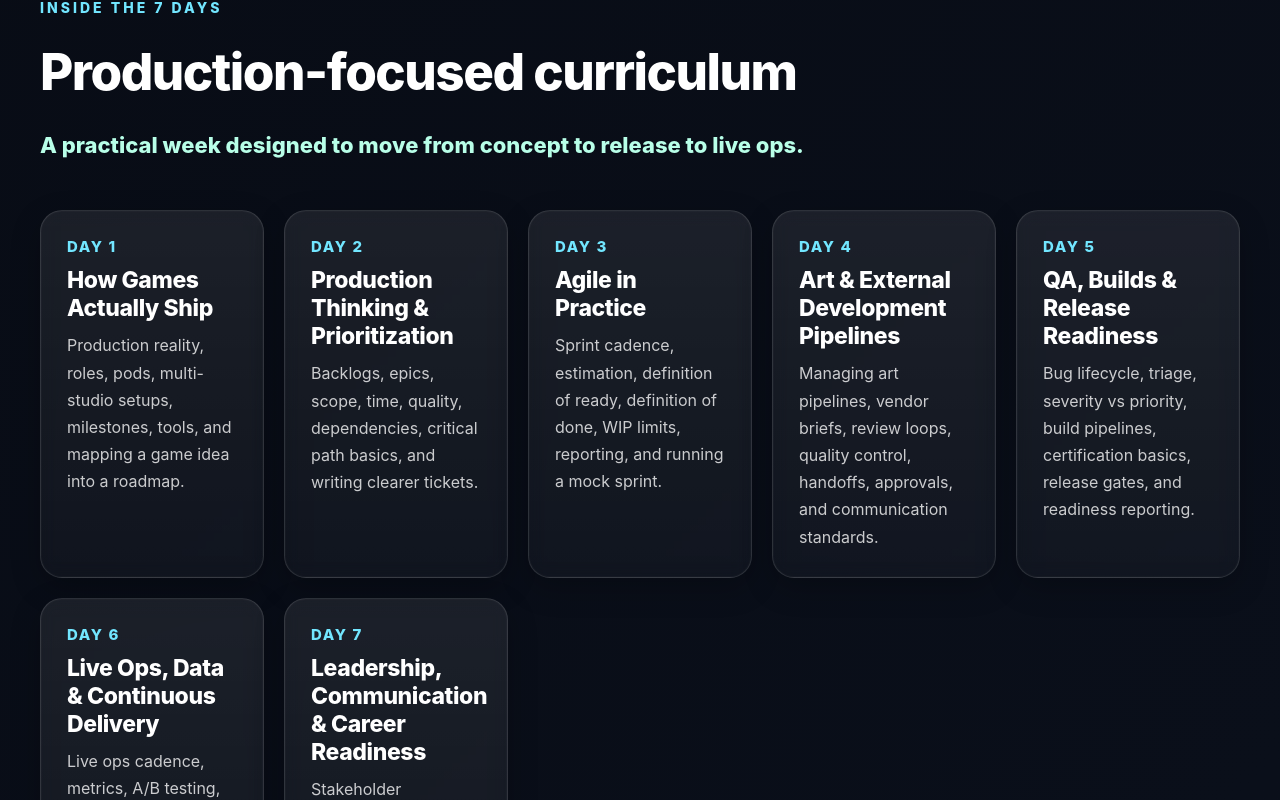
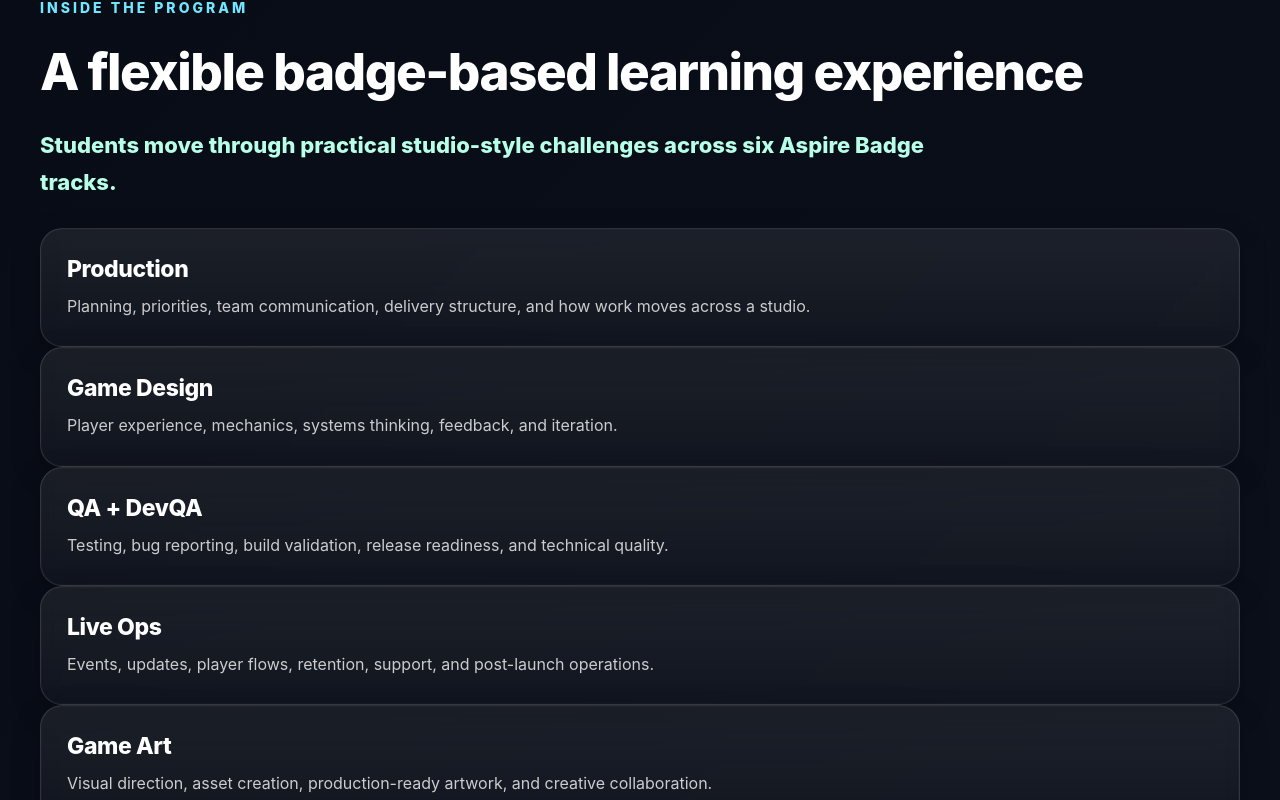
Before and after one commit to jessgoodvibesonly/aspire-game-academy, a Next.js app: page / in a window 1280 px wide. Shown: the part 4760-5560 px from the top of the page. Built offline with nearby package versions, Linux system fonts and the light colour scheme.

Commit message:
Update curriculum section to badge-based program cards

```diff
--- a/app/page.tsx
+++ b/app/page.tsx
@@ -182,41 +182,30 @@ export default function Home() {
     },
   ];
 
-  const curriculumDays = [
+  const programBadges = [
     {
-      day: "Day 1",
-      title: "How Games Actually Ship",
-      text: "Production reality, roles, pods, multi-studio setups, milestones, tools, and mapping a game idea into a roadmap.",
+      title: "Production",
+      text: "Planning, priorities, team communication, delivery structure, and how work moves across a studio.",
     },
     {
-      day: "Day 2",
-      title: "Production Thinking & Prioritization",
-      text: "Backlogs, epics, scope, time, quality, dependencies, critical path basics, and writing clearer tickets.",
+      title: "Game Design",
+      text: "Player experience, mechanics, systems thinking, feedback, and iteration.",
     },
     {
-      day: "Day 3",
-      title: "Agile in Practice",
-      text: "Sprint cadence, estimation, definition of ready, definition of done, WIP limits, reporting, and running a mock sprint.",
+      title: "QA + DevQA",
+      text: "Testing, bug reporting, build validation, release readiness, and technical quality.",
     },
     {
-      day: "Day 4",
-      title: "Art & External Development Pipelines",
-      text: "Managing art pipelines, vendor briefs, review loops, quality control, handoffs, approvals, and communication standards.",
+      title: "Live Ops",
+      text: "Events, updates, player flows, retention, support, and post-launch operations.",
     },
     {
-      day: "Day 5",
-      title: "QA, Builds & Release Readiness",
-      text: "Bug lifecycle, triage, severity vs priority, build pipelines, certification basics, release gates, and readiness reporting.",
+      title: "Game Art",
+      text: "Visual direction, asset creation, production-ready artwork, and creative collaboration.",
     },
     {
-      day: "Day 6",
-      title: "Live Ops, Data & Continuous Delivery",
-      text: "Live ops cadence, metrics, A/B testing, player feedback loops, KPIs, experiments, and coordinating updates across teams.",
-    },
-    {
-      day: "Day 7",
-      title: "Leadership, Communication & Career Readiness",
-      text: "Stakeholder communication, meetings, conflict resolution, time management, CV positioning, and a full mini-production cycle.",
+      title: "Technical Foundations",
+      text: "Engines, tools, workflows, technical problem-solving, and interactive systems.",
     },
   ];
 
@@ -738,28 +727,16 @@ export default function Home() {
 
       <section id="curriculum" style={sectionStyle}>
         <div style={sectionIntroStyle}>
-          <div style={smallLabelStyle}>Inside the 7 Days</div>
-          <h2 style={h2Style}>Production-focused curriculum</h2>
+          <div style={smallLabelStyle}>INSIDE THE PROGRAM</div>
+          <h2 style={h2Style}>A flexible badge-based learning experience</h2>
           <p style={{ ...bodyStyle, color: colors.mint, fontWeight: 800 }}>
-            A practical week designed to move from concept to release to live ops.
+            Students move through practical studio-style challenges across six Aspire Badge tracks.
           </p>
         </div>
 
-        <div style={gridStyle}>
-          {curriculumDays.map((item) => (
-            <div key={item.day} style={cardStyle}>
-              <div
-                style={{
-                  color: colors.cyan,
-                  fontWeight: 800,
-                  fontSize: "15px",
-                  letterSpacing: "1.6px",
-                  marginBottom: "10px",
-                  textTransform: "uppercase",
-                }}
-              >
-                {item.day}
-              </div>
+        <div className="grid grid-cols-1 md:grid-cols-2 xl:grid-cols-3 gap-6">
+          {programBadges.map((item) => (
+            <div key={item.title} style={cardStyle}>
               <h3 style={{ ...cardTitleStyle, marginBottom: "10px" }}>
                 {item.title}
               </h3>
```
